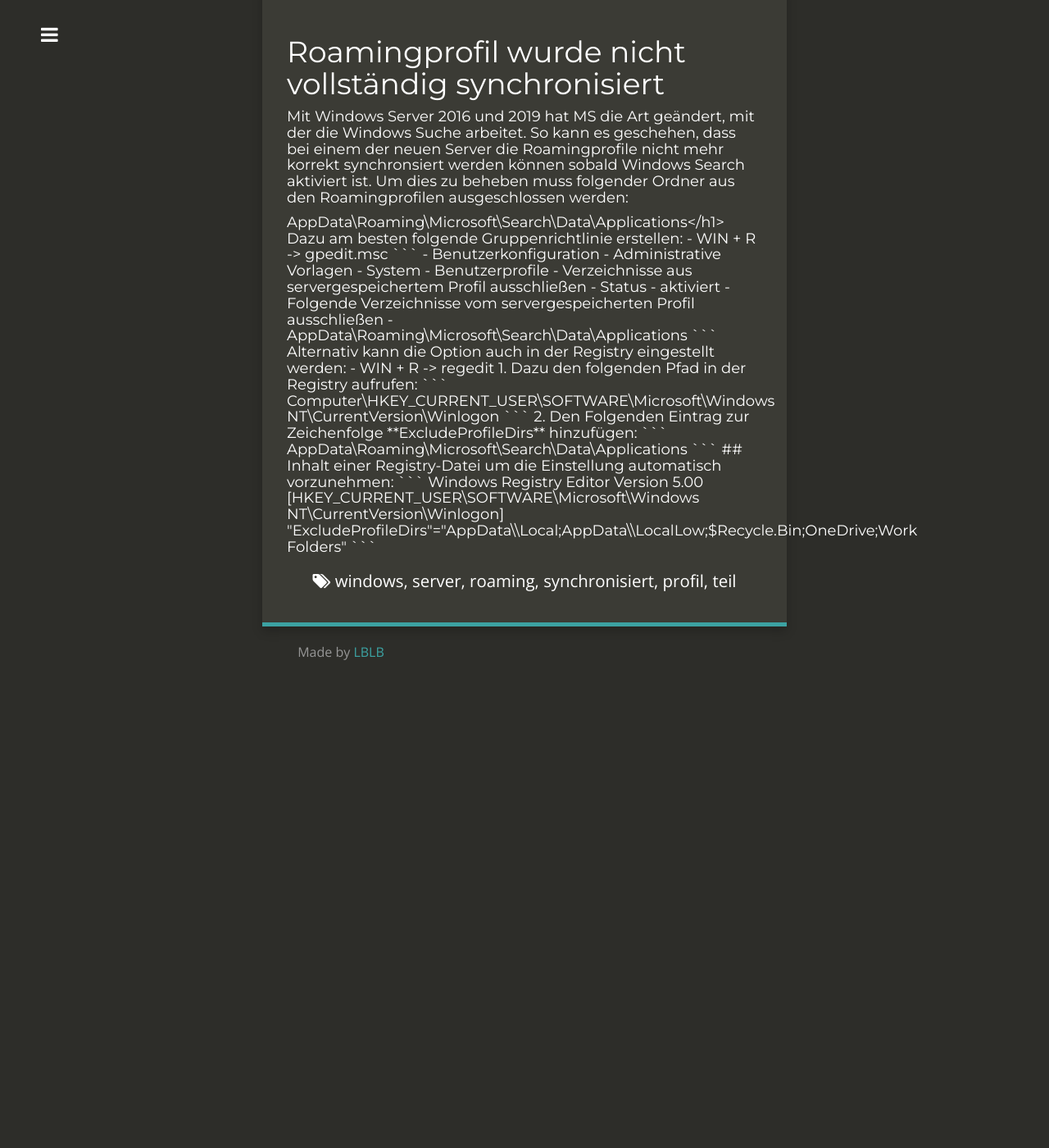
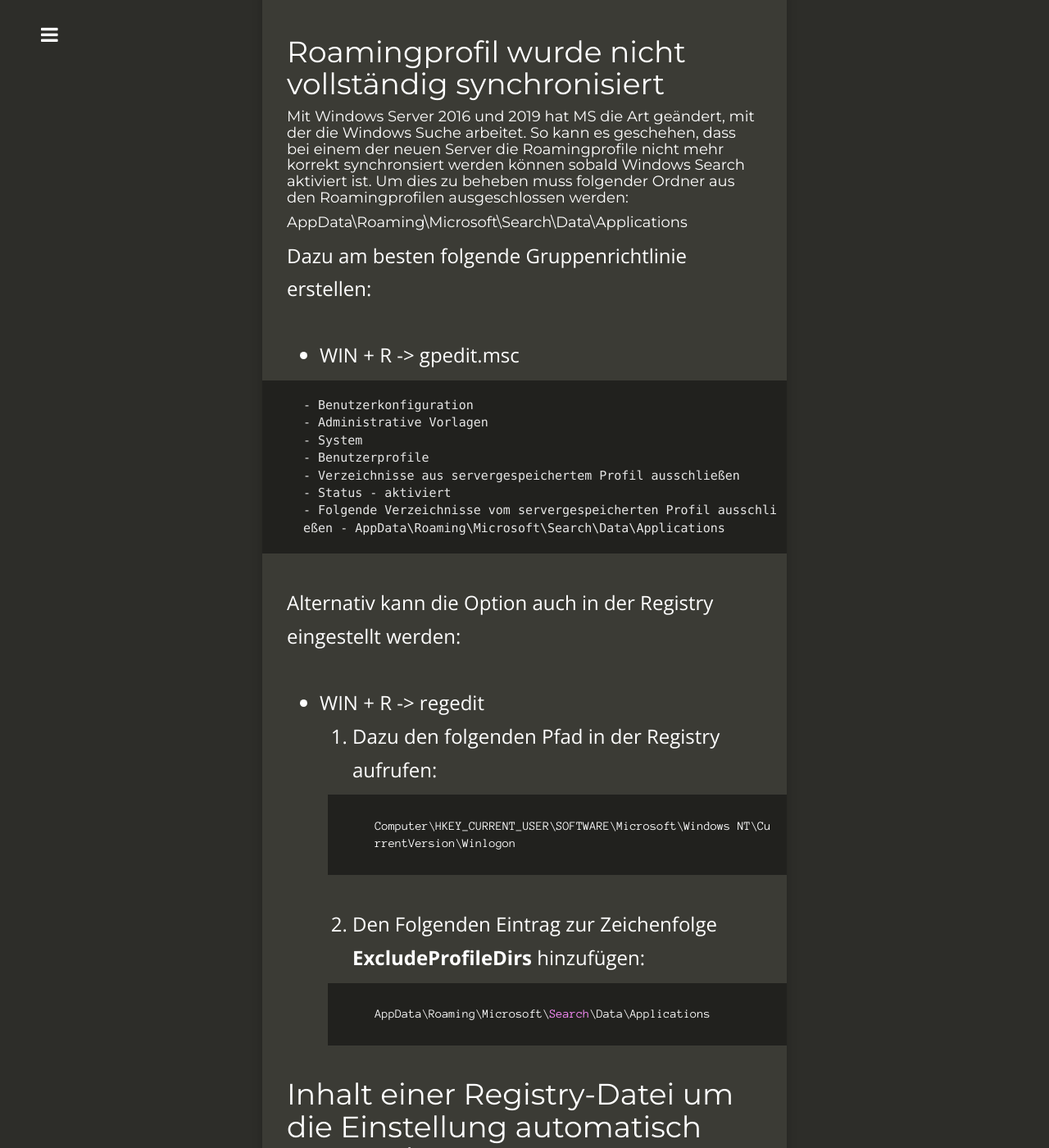
Before and after one commit to eski1337/lblb-it-ffd00, a Jekyll site: the page built from _posts/2021-04-21-RoamingProfiles.md, in a window 1280 px wide and 1400 px high, scrolled down 358 px. Shown: the whole window at 82% size. Built offline with Jekyll 4.4.1, drawn with Linux system fonts in a browser that asks for light colours; nearby versions of some CDN libraries; comment, search, counter and statistics services are not loaded; before the commit the page ends 1185 px from its top, so only the background shows below that; some of the changed text lies outside the part shown.

Commit message:
2021-04-21-RoamingProfiles.md: changed

```diff
--- a/_posts/2021-04-21-RoamingProfiles.md
+++ b/_posts/2021-04-21-RoamingProfiles.md
@@ -21,7 +21,7 @@ tags:
 So kann es geschehen, dass bei einem der neuen Server die Roamingprofile nicht mehr korrekt synchronsiert werden können sobald Windows Search aktiviert ist.
 
 Um dies zu beheben muss folgender Ordner aus den Roamingprofilen ausgeschlossen werden:  </h4>
-<h4>AppData\Roaming\Microsoft\Search\Data\Applications</h1>
+<h4>AppData\Roaming\Microsoft\Search\Data\Applications</h4>
 
 
 Dazu am besten folgende Gruppenrichtlinie erstellen:
```
